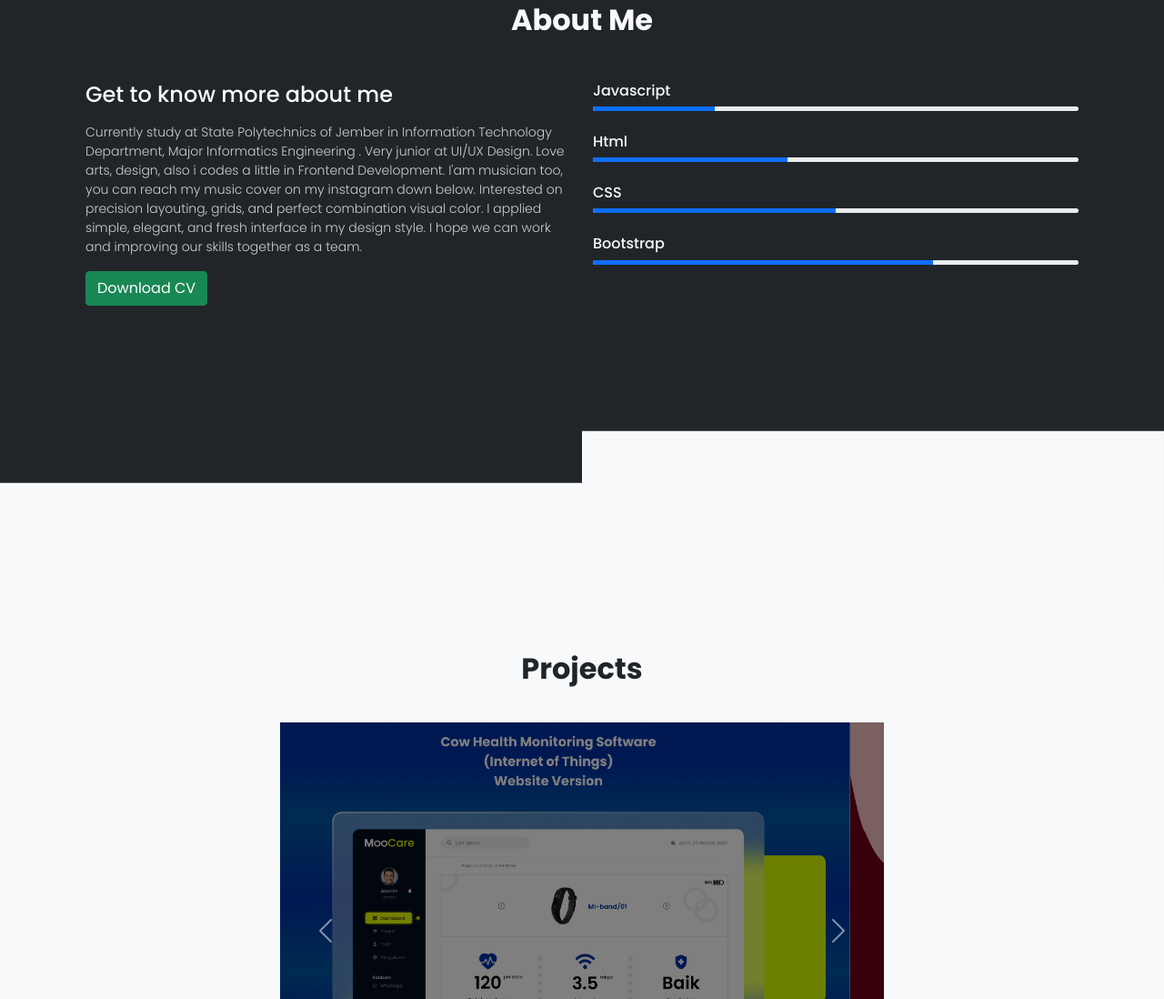
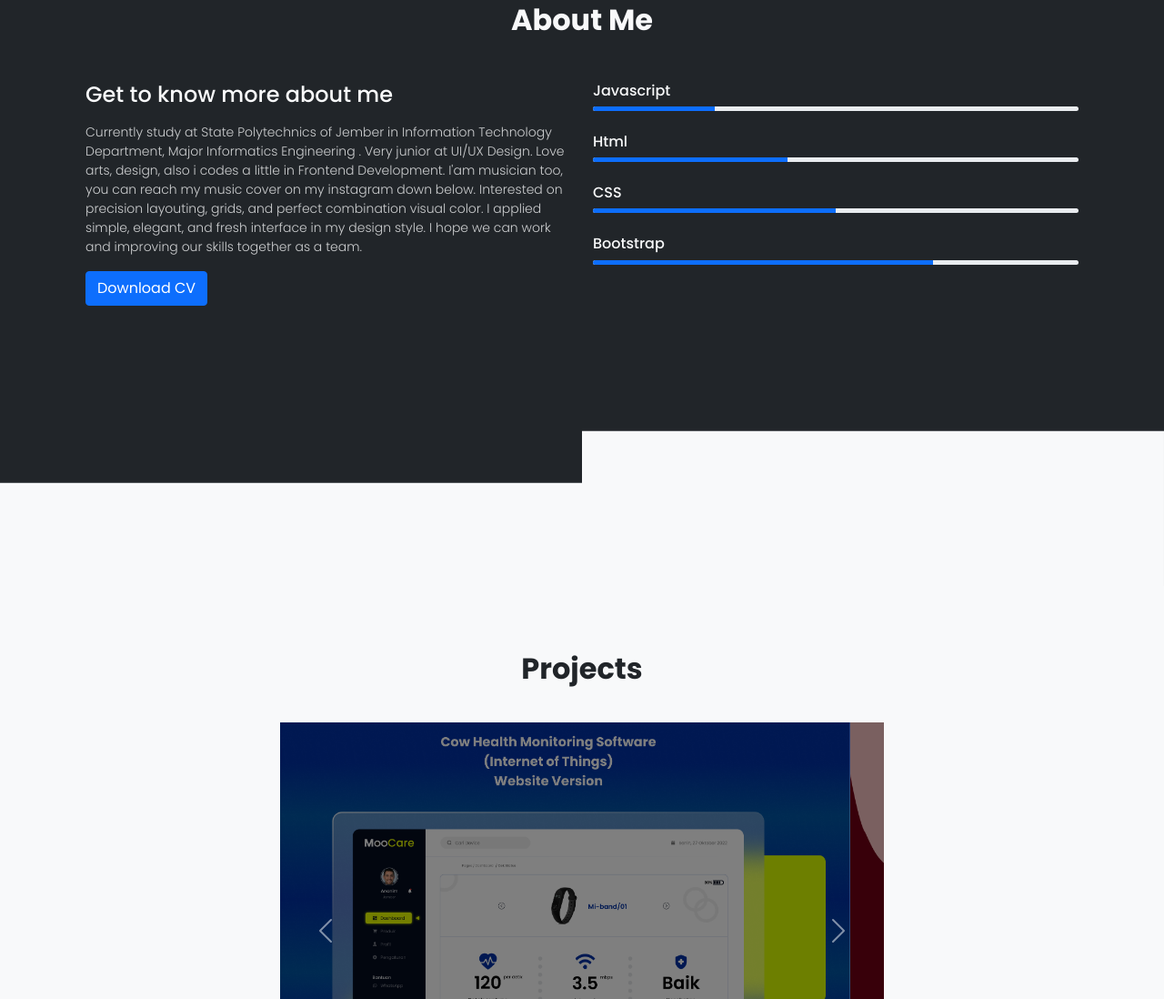
Before and after one commit to ezra1905/ezra1905.github.io, a plain HTML site: page index.html in a window 1280 px wide. Shown: the part 1249-2347 px from the top of the page at 91% size. Drawn offline with nearby package versions, Linux system fonts and the light colour scheme.

Commit message:
Update index.html

```diff
--- a/index.html
+++ b/index.html
@@ -283,7 +283,7 @@
                                 interface in my design style. I hope we can work and improving our skills together as a team.
                             </p>
                             <div class="col-lg-12">
-                                <a href="cv/cv.jpg" class="animated bounceInRight btn btn-success" style="animation-delay: 3s" download>Download CV</a>
+                                <a href="cv/cv.jpg" class="animated bounceInRight btn btn-primary" style="animation-delay: 3s" download>Download CV</a>
                             </div>
                         </div>
                     </div>
```
